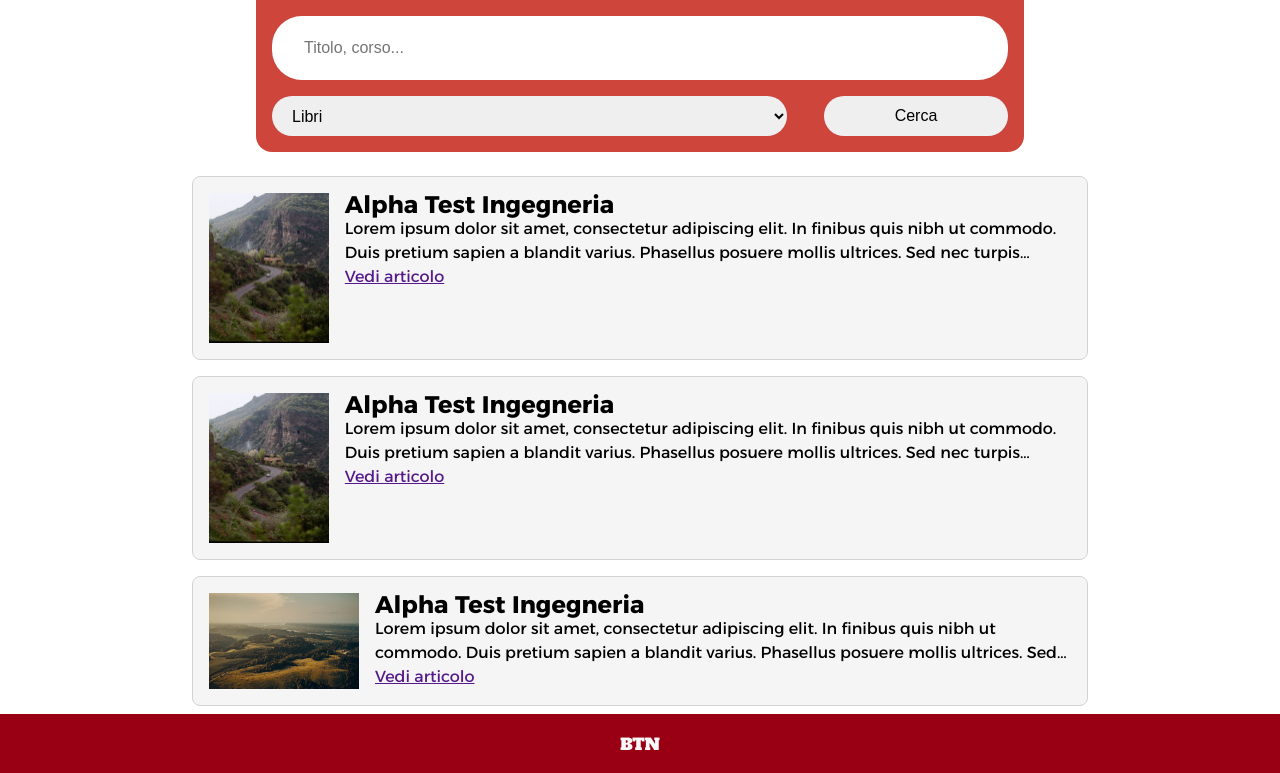
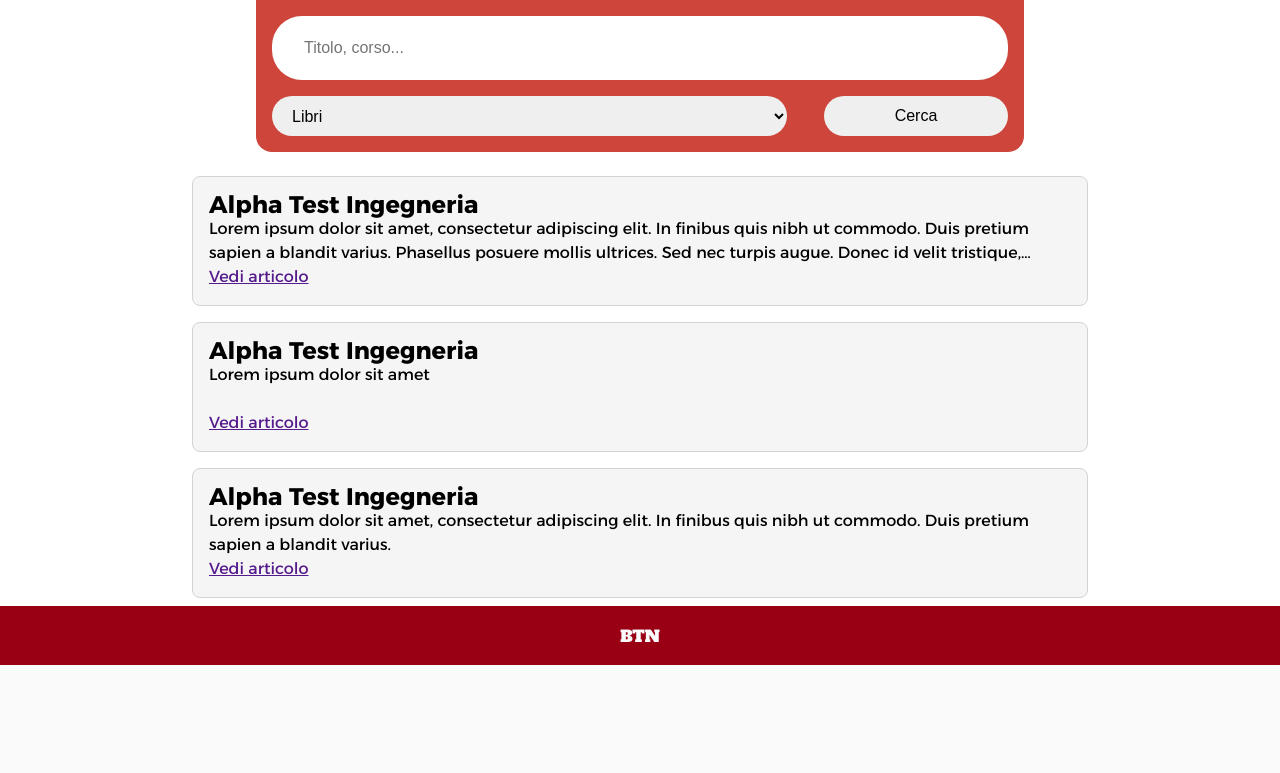
Before and after one commit to andreibobirica/BTN-books-tutoring-notes, a PHP site: page /risultati.html in a window 1280 px wide. Shown: the part 140-913 px from the top of the page. After the commit the page ends 805 px from the top, so only its background shows below. Run offline with PHP 8.4, Linux system fonts and the light colour scheme.

Commit message:
tolte le immagini da pagina risultati

```diff
--- a/risultati.html
+++ b/risultati.html
@@ -43,35 +43,22 @@
 
         <ul id="productsList">
             <li class="product">
-                <img src="assets/imgs/differentSizeImages/img-1920.jpg" alt="">
-                <div>
+
                     <h2>Alpha Test Ingegneria</h2>
                     <span class="briefDescription">Lorem ipsum dolor sit amet, consectetur adipiscing elit. In finibus quis nibh ut commodo. Duis pretium sapien a blandit varius. Phasellus posuere mollis ultrices. Sed nec turpis augue. Donec id velit tristique, pulvinar augue ut, tincidunt lectus. Proin aliquet gravida ex in condimentum. Morbi vestibulum accumsan metus, id ultricies leo posuere eu. Nulla eu dictum neque. Pellentesque habitant morbi tristique senectus et netus et malesuada fames ac turpis egestas. Aliquam molestie elit leo, pharetra dictum tellus dapibus sed. Nullam lorem augue, ultrices a maximus accumsan, convallis et lorem. Vestibulum velit lectus, mattis at ultrices vel, hendrerit vitae augue. Pellentesque ex nulla, mollis quis risus vitae, scelerisque dictum quam.</span>
                     <a href ="">Vedi articolo</a>
-                    <!-- vedere se aggiungere un link o un bottone dettagli o se lasciare che l'utente clicchi sull'intero dd -->
-                </div>
             </li>
 
             <li class="product">
-
-                <img src="assets/imgs/differentSizeImages/img-1280.jpg" alt="">
-
-                <div class="infoAnnunci">
-                    <h2>Alpha Test Ingegneria</h2>
-                    <span class="briefDescription">Lorem ipsum dolor sit amet, consectetur adipiscing elit. In finibus quis nibh ut commodo. Duis pretium sapien a blandit varius. Phasellus posuere mollis ultrices. Sed nec turpis augue. Donec id velit tristique, pulvinar augue ut, tincidunt lectus. Proin aliquet gravida ex in condimentum. Morbi vestibulum accumsan metus, id ultricies leo posuere eu. Nulla eu dictum neque. Pellentesque habitant morbi tristique senectus et netus et malesuada fames ac turpis egestas. Aliquam molestie elit leo, pharetra dictum tellus dapibus sed. Nullam lorem augue, ultrices a maximus accumsan, convallis et lorem. Vestibulum velit lectus, mattis at ultrices vel, hendrerit vitae augue. Pellentesque ex nulla, mollis quis risus vitae, scelerisque dictum quam.</span>
-                    <a href ="">Vedi articolo</a>
-                    <!-- vedere se aggiungere un link o un bottone dettagli o se lasciare che l'utente clicchi sull'intero dd -->
-                </div>
+                <h2>Alpha Test Ingegneria</h2>
+                <span class="briefDescription">Lorem ipsum dolor sit amet</span>
+                <a href ="">Vedi articolo</a>
             </li>
 
             <li class="product">
-                <img src="assets/imgs/differentSizeImages/img-2400x1044.jpg" alt="">
-                <div>
-                    <h2>Alpha Test Ingegneria</h2>
-                    <span class="briefDescription">Lorem ipsum dolor sit amet, consectetur adipiscing elit. In finibus quis nibh ut commodo. Duis pretium sapien a blandit varius. Phasellus posuere mollis ultrices. Sed nec turpis augue. Donec id velit tristique, pulvinar augue ut, tincidunt lectus. Proin aliquet gravida ex in condimentum. Morbi vestibulum accumsan metus, id ultricies leo posuere eu. Nulla eu dictum neque. Pellentesque habitant morbi tristique senectus et netus et malesuada fames ac turpis egestas. Aliquam molestie elit leo, pharetra dictum tellus dapibus sed. Nullam lorem augue, ultrices a maximus accumsan, convallis et lorem. Vestibulum velit lectus, mattis at ultrices vel, hendrerit vitae augue. Pellentesque ex nulla, mollis quis risus vitae, scelerisque dictum quam.</span>
-                    <a href ="">Vedi articolo</a>
-                    <!-- vedere se aggiungere un link o un bottone dettagli o se lasciare che l'utente clicchi sull'intero dd -->
-                </div>
+                <h2>Alpha Test Ingegneria</h2>
+                <span class="briefDescription">Lorem ipsum dolor sit amet, consectetur adipiscing elit. In finibus quis nibh ut commodo. Duis pretium sapien a blandit varius.</span>
+                <a href ="">Vedi articolo</a>
             </li>
 
         </ul>
--- a/style.css
+++ b/style.css
@@ -195,13 +195,13 @@ footer p {
 
 /* ==============  */
 
-/* stile alternativo per le liste
+/* stile alternativo per le liste  */
 
-.product{
+/* .product{
     border-bottom: 1px solid lightgrey;
     width:90%;
     display:flex;
-    flex-direction: row;
+    flex-direction: column;
     padding:1em;
 }
 .product:hover{
@@ -214,14 +214,9 @@ footer p {
     border-radius:0.5em;
     width:90%;
     display:flex;
-    flex-direction: row;
+    flex-direction: column;
     padding:1em;
     margin:0.5em;
-}
-
-.product div{
-    display:flex;
-    flex-direction:column;
 }
 
 .product img{
@@ -266,7 +261,7 @@ footer p {
 .briefDescription{
     height:3em;
     overflow: hidden;
-    display: none;
+    display:-webkit-box;
     -webkit-line-clamp: 2;
     -webkit-box-orient: vertical;
 }
@@ -304,8 +299,7 @@ footer p {
         justify-content:center;
         padding: 0em 0em 1em 0em;
     }
-
-    .briefDescription{
-        display:-webkit-box;
+    .product a:hover{
+        text-decoration:none;
     }
 }
```
